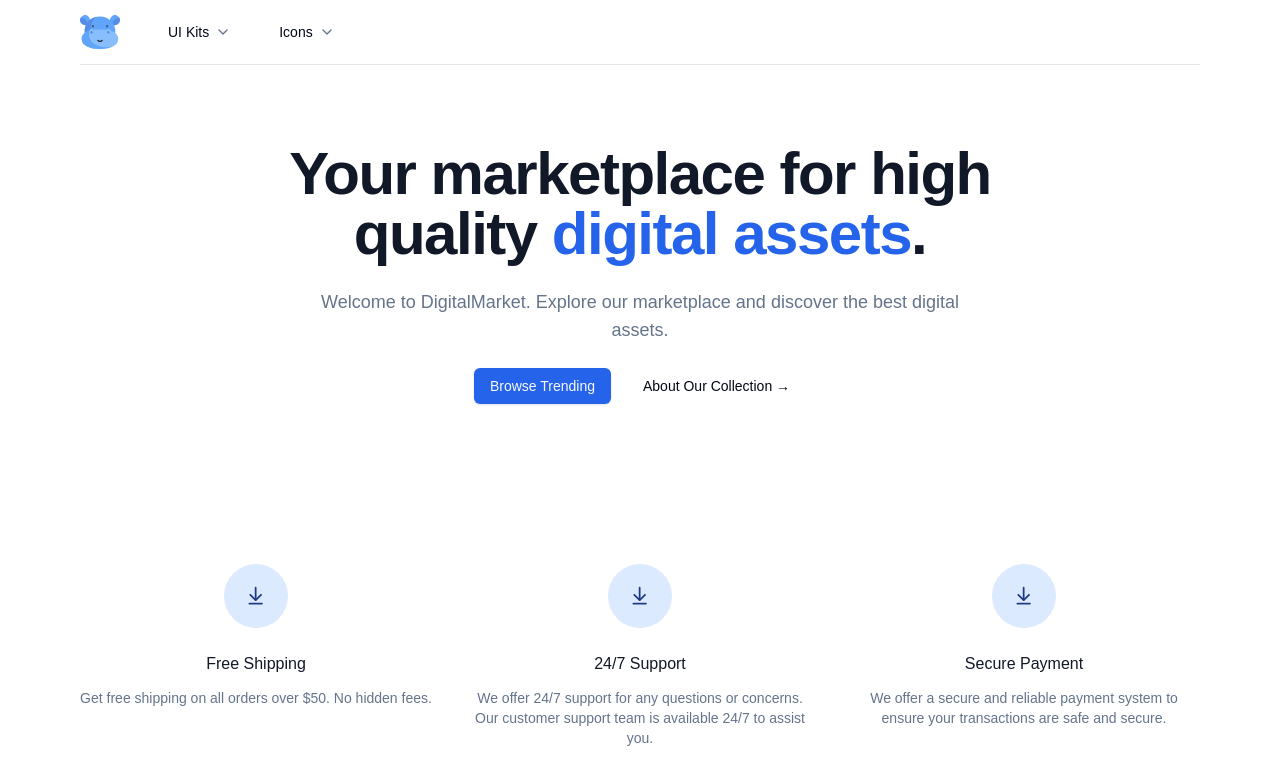
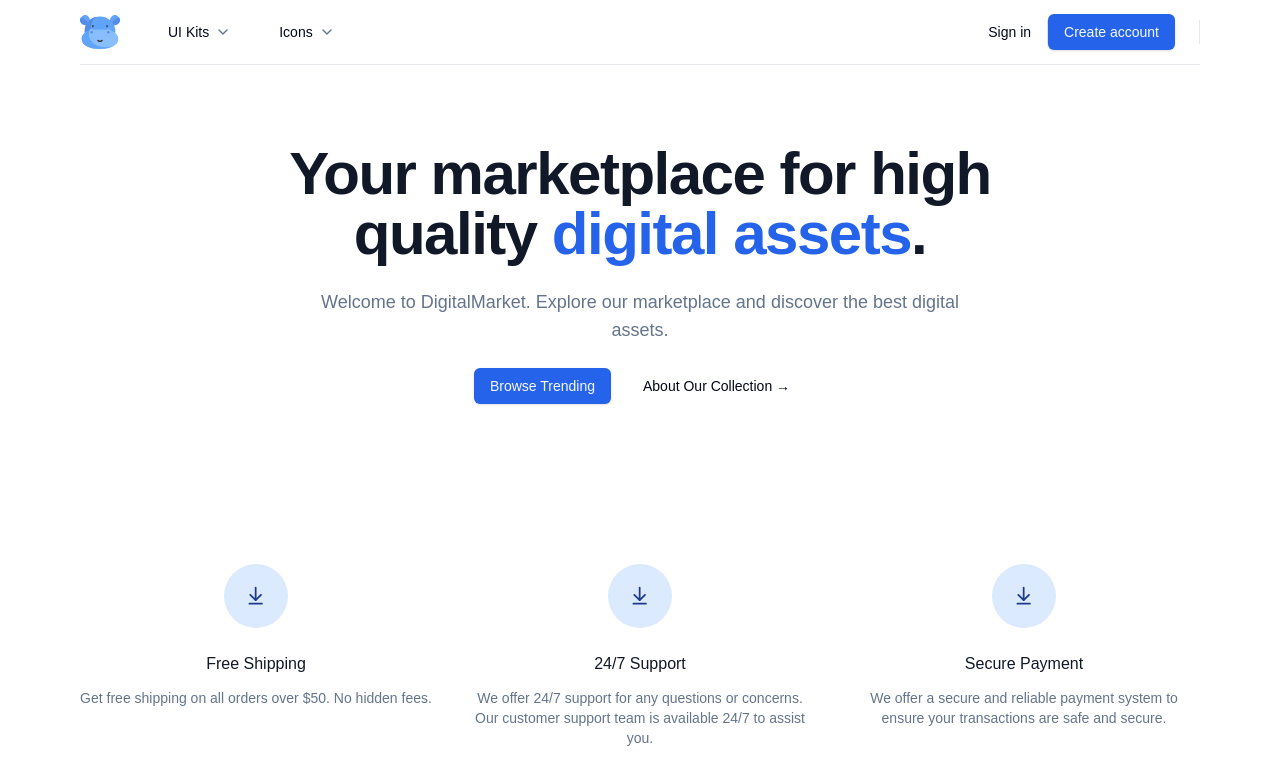
Before and after one commit to yasminrei/t3-marketplace, a Next.js app: page / in a window 1280 px wide. Shown: the top 784 px of the page. Built offline with nearby package versions, Linux system fonts and the light colour scheme.

Commit message:
set up navbar auth conditionals and put space for cart

```diff
--- a/src/components/navbar/Navbar.tsx
+++ b/src/components/navbar/Navbar.tsx
@@ -2,8 +2,11 @@ import Link from "next/link";
 import MaxWidthWrapper from "../MaxWidthWrapper";
 import { Icons } from "../Icons";
 import NavItems from "./NavItems";
+import { buttonVariants } from "../ui/button";
 
 const Navbar = () => {
+
+    const user = null;
     return (
         <div className="bg-white sticky z-50 top-0 inset-x-0 h-16">
             <header className="relative bg-white">
@@ -19,6 +22,22 @@ const Navbar = () => {
                             <div className="hidden z-50 lg:ml-8 lg:block lg:self-stretch">
                                 <NavItems />
                             </div>
+                            <div className="ml-auto flex items-center">
+                                <div className="hidden lg:flex lg:flex-1 lg:items-center lg:justify-end lf:space-x-6">
+                                    {user ? null : <Link href={"/sign-in"} className={buttonVariants({ variant: "ghost" })}>Sign in</Link>}
+                                    {user ? null : <span className="h-6 w-px bg-gray-200" aria-hidden="true" />}
+                                    {user ? <p></p> : <Link href={'/sign-up'} className={buttonVariants({ variant: "default" })}>Create account</Link>}
+
+                                    {user ? <span className="h-6 w-px bg-gray-200" aria-hidden="true" /> : null}
+
+                                    {user ? null :
+                                        <div className="flex lg:ml-6">
+                                            <span className="h-6 w-px bg-gray-200" aria-hidden="true" />
+                                        </div>}
+
+
+                                </div>
+                            </div>
                         </div>
                     </div>
                 </MaxWidthWrapper>
```
